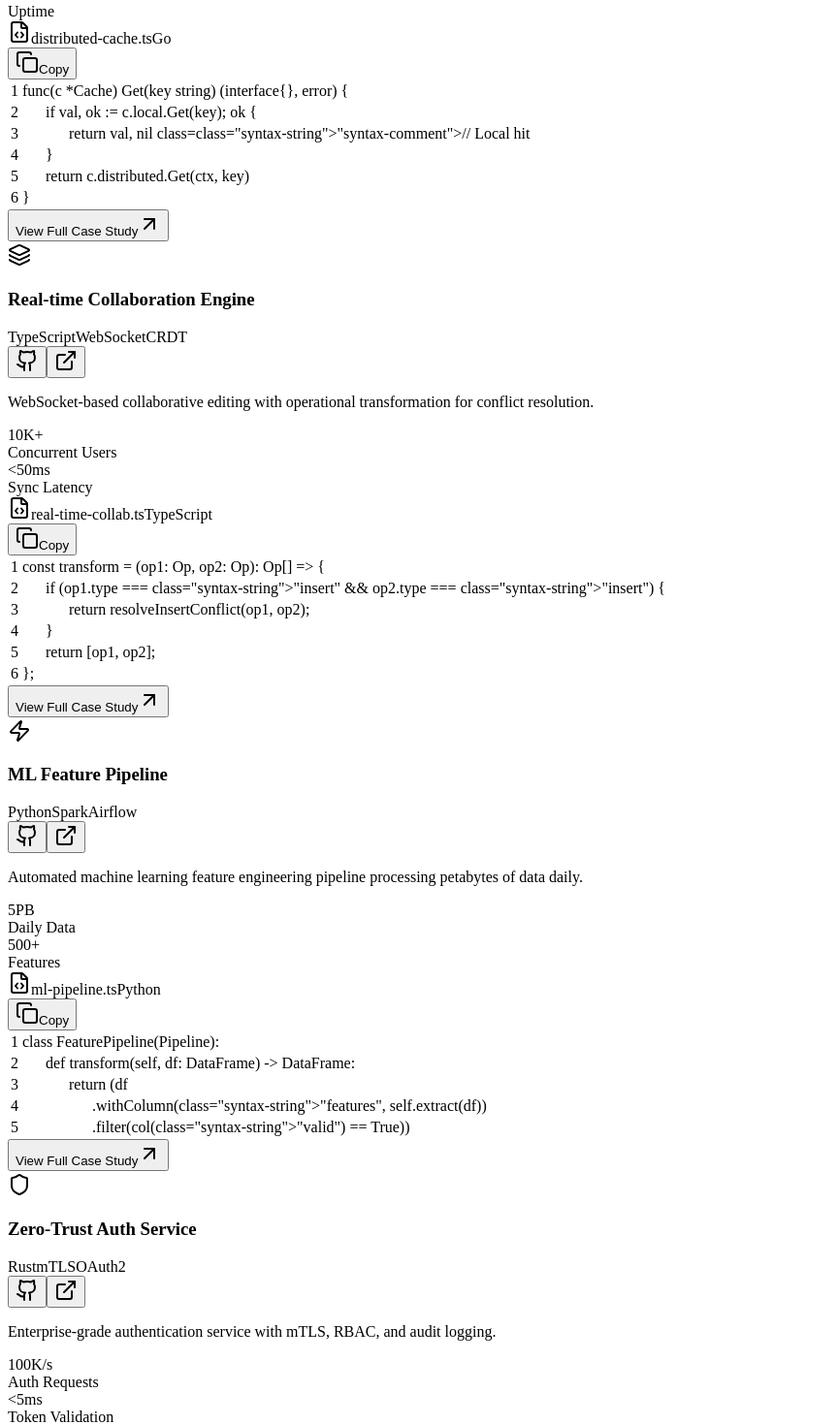
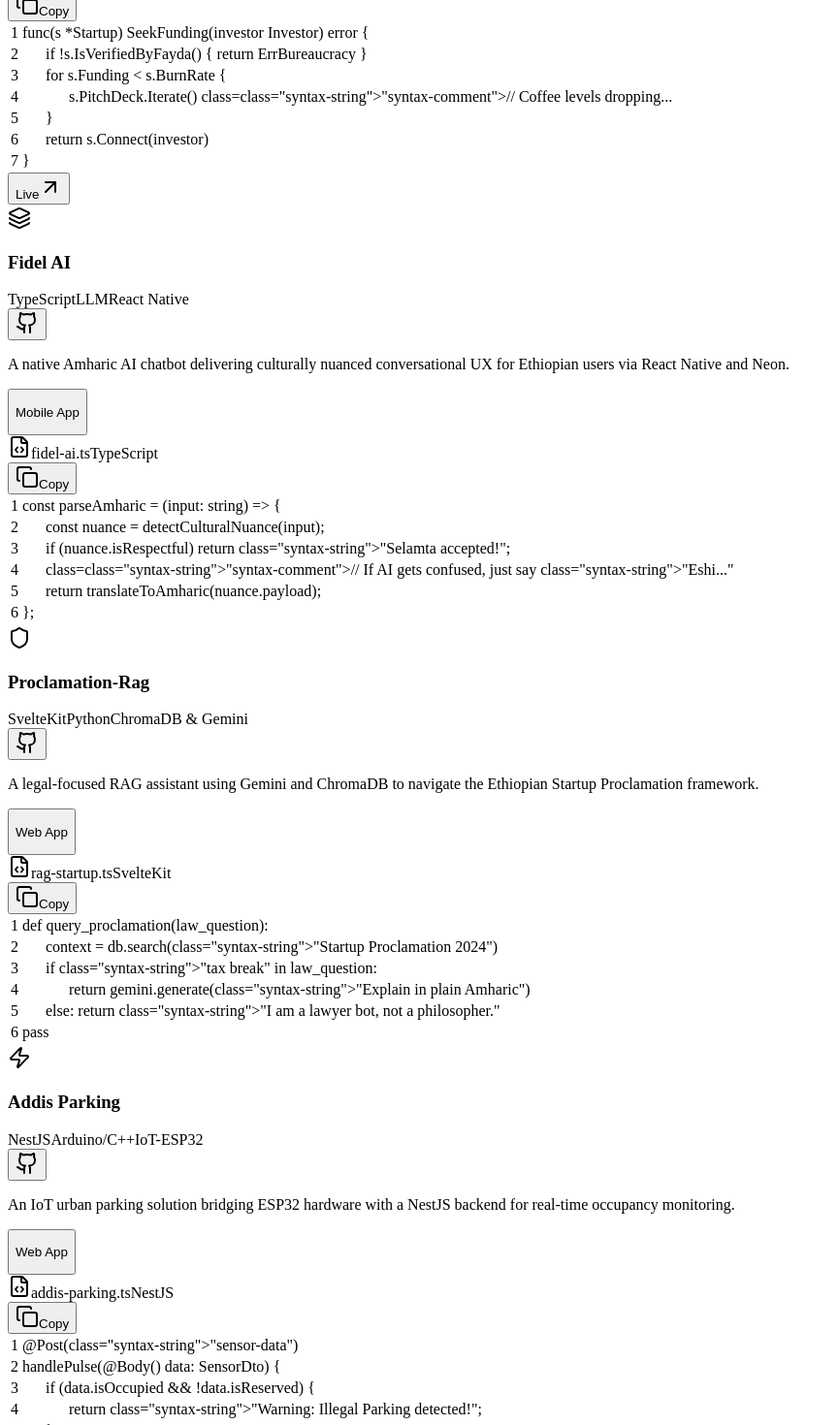
Before and after one commit to AlemayehuDabi/portfolio-, a Next.js app: page /project_page/Projects in a window 1280 px wide. Shown: the part 380-1850 px from the top of the page at 97% size, without its empty margins (0-864 px from the left). Built offline with nearby package versions, Linux system fonts and the light colour scheme.

Commit message:
fix: bento-grid updated

```diff
--- a/component/BentoGrid.tsx
+++ b/component/BentoGrid.tsx
@@ -1,97 +1,141 @@
 import { motion } from 'framer-motion';
 import SpotlightCard from './SpotlightCard';
 import CodePreview from './CodePreview';
-import { ExternalLink, Github, ArrowUpRight, Layers, Zap, Shield, Database } from 'lucide-react';
+import { ExternalLink, Github, ArrowUpRight, Layers, Zap, Shield, Database, Terminal, BookOpen } from 'lucide-react';
 import MagneticButton from './MagneticButton';
+import Link from 'next/link';
 
 interface Project {
   id: string;
   title: string;
   description: string;
+  type: string;
   tags: string[];
   stats: { label: string; value: string }[];
   icon: React.ReactNode;
   featured?: boolean;
   code: { number: number; content: string; indent?: number }[];
+  website?: string
+  github: string
 }
 
   const projects: Project[] = [
     {
-    id: 'distributed-cache',
-    title: 'Distributed Cache System',
-    description: 'High-performance distributed caching solution handling 1M+ requests/second with 99.99% uptime.',
-    tags: ['Go', 'Redis', 'gRPC', 'Kubernetes'],
-    stats: [
-      { label: 'Requests/sec', value: '1M+' },
-      { label: 'Latency', value: '<1ms' },
-      { label: 'Uptime', value: '99.99%' },
-    ],
+      id: 'green-circle',
+      title: 'Green Circle',
+      description: 'A verified startup ecosystem platform connecting Ethiopian entrepreneurs with investors and data analysis via Next.js and Go.',
+      tags: ['Next.js', 'Go', 'VeriFayda', 'Better-Auth'],
+      stats: [],
+      type: 'Web App',
       icon: <Database className="w-6 h-6" />,
       featured: true,
       code: [
-      { number: 1, content: 'func (c *Cache) Get(key string) (interface{}, error) {' },
-      { number: 2, content: 'if val, ok := c.local.Get(key); ok {', indent: 1 },
-      { number: 3, content: 'return val, nil // Local hit', indent: 2 },
-      { number: 4, content: '}', indent: 1 },
-      { number: 5, content: 'return c.distributed.Get(ctx, key)', indent: 1 },
-      { number: 6, content: '}' },
+        { number: 1, content: 'func (s *Startup) SeekFunding(investor Investor) error {' },
+        { number: 2, content: 'if !s.IsVerifiedByFayda() { return ErrBureaucracy }', indent: 1 },
+        { number: 3, content: 'for s.Funding < s.BurnRate {', indent: 1 },
+        { number: 4, content: 's.PitchDeck.Iterate() // Coffee levels dropping...', indent: 2 },
+        { number: 5, content: '}', indent: 1 },
+        { number: 6, content: 'return s.Connect(investor)', indent: 1 },
+        { number: 7, content: '}' },
       ],
+      website: "https://greencricledev.vercel.app/",
+      github: "https://github.com/AlemayehuDabi/Green-Circle"
     },
     {
-    id: 'real-time-collab',
-    title: 'Real-time Collaboration Engine',
-    description: 'WebSocket-based collaborative editing with operational transformation for conflict resolution.',
-    tags: ['TypeScript', 'WebSocket', 'CRDT', 'React'],
-    stats: [
-      { label: 'Concurrent Users', value: '10K+' },
-      { label: 'Sync Latency', value: '<50ms' },
-    ],
+      id: 'fidel-ai',
+      title: 'Fidel AI',
+      description: 'A native Amharic AI chatbot delivering culturally nuanced conversational UX for Ethiopian users via React Native and Neon.',
+      tags: ['TypeScript', 'LLM', 'React Native'],
+      stats: [],
+      type: 'Mobile App',
       icon: <Layers className="w-6 h-6" />,
       code: [
-      { number: 1, content: 'const transform = (op1: Op, op2: Op): Op[] => {' },
-      { number: 2, content: 'if (op1.type === "insert" && op2.type === "insert") {', indent: 1 },
-      { number: 3, content: 'return resolveInsertConflict(op1, op2);', indent: 2 },
-      { number: 4, content: '}', indent: 1 },
-      { number: 5, content: 'return [op1, op2];', indent: 1 },
+        { number: 1, content: 'const parseAmharic = (input: string) => {' },
+        { number: 2, content: 'const nuance = detectCulturalNuance(input);', indent: 1 },
+        { number: 3, content: 'if (nuance.isRespectful) return "Selamta accepted!";', indent: 1 },
+        { number: 4, content: '// If AI gets confused, just say "Eshi..."', indent: 1 },
+        { number: 5, content: 'return translateToAmharic(nuance.payload);', indent: 1 },
         { number: 6, content: '};' },
       ],
+      // website: "",
+      github: "https://github.com/bemnetMussa/fidel_AI"
     },
     {
-    id: 'ml-pipeline',
-    title: 'ML Feature Pipeline',
-    description: 'Automated machine learning feature engineering pipeline processing petabytes of data daily.',
-    tags: ['Python', 'Spark', 'Airflow', 'AWS'],
-    stats: [
-      { label: 'Daily Data', value: '5PB' },
-      { label: 'Features', value: '500+' },
+      id: 'rag-startup',
+      title: 'Proclamation-Rag',
+      description: 'A legal-focused RAG assistant using Gemini and ChromaDB to navigate the Ethiopian Startup Proclamation framework.',
+      tags: ['SvelteKit', 'Python', 'ChromaDB & Gemini'],
+      stats: [],
+      type: 'Web App',
+      icon: <Shield className="w-6 h-6" />,
+      code: [
+        { number: 1, content: 'def query_proclamation(law_question):' },
+        { number: 2, content: 'context = db.search("Startup Proclamation 2024")', indent: 1 },
+        { number: 3, content: 'if "tax break" in law_question:', indent: 1 },
+        { number: 4, content: 'return gemini.generate("Explain in plain Amharic")', indent: 2 },
+        { number: 5, content: 'else: return "I am a lawyer bot, not a philosopher."', indent: 1 },
+        { number: 6, content: 'pass' },
       ],
+      // website: "",
+      github: "https://github.com/AlemayehuDabi/rag_AI_Assistance/"
+    },
+    {
+      id: 'addis-parking',
+      title: 'Addis Parking',
+      description: 'An IoT urban parking solution bridging ESP32 hardware with a NestJS backend for real-time occupancy monitoring.',
+      tags: ['NestJS', 'Arduino/C++', 'IoT-ESP32'],
+      stats: [],
+      type: 'Web App',
       icon: <Zap className="w-6 h-6" />,
       code: [
-      { number: 1, content: 'class FeaturePipeline(Pipeline):' },
-      { number: 2, content: 'def transform(self, df: DataFrame) -> DataFrame:', indent: 1 },
-      { number: 3, content: 'return (df', indent: 2 },
-      { number: 4, content: '.withColumn("features", self.extract(df))', indent: 3 },
-      { number: 5, content: '.filter(col("valid") == True))', indent: 3 },
+        { number: 1, content: '@Post("sensor-data")' },
+        { number: 2, content: 'handlePulse(@Body() data: SensorDto) {' },
+        { number: 3, content: 'if (data.isOccupied && !data.isReserved) {', indent: 1 },
+        { number: 4, content: 'return "Warning: Illegal Parking detected!";', indent: 2 },
+        { number: 5, content: '}', indent: 1 },
+        { number: 6, content: 'this.db.updateMap(data.spot_id, data.status);', indent: 1 },
+        { number: 7, content: '}' },
       ],
+      // website: "",
+      github: "https://github.com/AlemayehuDabi/Addis_Parking"
     },
     {
-    id: 'auth-service',
-    title: 'Zero-Trust Auth Service',
-    description: 'Enterprise-grade authentication service with mTLS, RBAC, and audit logging.',
-    tags: ['Rust', 'mTLS', 'OAuth2', 'PostgreSQL'],
-    stats: [
-      { label: 'Auth Requests', value: '100K/s' },
-      { label: 'Token Validation', value: '<5ms' },
+      id: 'nira',
+      title: 'NIRA',
+      description: 'A multi-agent orchestration system for community incident response and emergency prioritization in municipal services.',
+      tags: ['Python', 'FastAPI', 'Multi-Agent'],
+      stats: [],
+      type: 'Web App',
+      icon: <Terminal className="w-6 h-6" />,
+      code: [
+        { number: 1, content: 'class IncidentOrchestrator:' },
+        { number: 2, content: 'def dispatch_agents(self, report):', indent: 1 },
+        { number: 3, content: 'agents = [VerifyAgent(), PrioritizeAgent()]', indent: 1 },
+        { number: 4, content: 'if report.is_emergency:', indent: 1 },
+        { number: 5, content: 'return agents.shout_at_volunteers(report)', indent: 2 },
+        { number: 6, content: 'return agents.process_queue()', indent: 1 },
       ],
-    icon: <Shield className="w-6 h-6" />,
+      // website: "",
+      github: "https://github.com/AlemayehuDabi/NIRA-module-2-ready-tensor-"
+    },
+    {
+      id: 'bloggy',
+      title: 'Bloggy',
+      description: 'A full-stack bookstore platform with SvelteKit and Better Auth, featuring content management and secure checkout.',
+      tags: ['SvelteKit', 'Better-Auth', 'Prisma'],
+      stats: [],
+      type: 'Web App',
+      icon: <BookOpen className="w-6 h-6" />,
       code: [
-      { number: 1, content: 'impl AuthService for Service {' },
-      { number: 2, content: 'async fn validate(&self, token: &str) -> Result<Claims> {', indent: 1 },
-      { number: 3, content: 'let claims = self.jwt.decode(token)?;', indent: 2 },
-      { number: 4, content: 'self.verify_permissions(&claims).await', indent: 2 },
-      { number: 5, content: '}', indent: 1 },
-      { number: 6, content: '}' },
+        { number: 1, content: 'export const load = async ({ locals }) => {' },
+        { number: 2, content: 'const session = await locals.auth();', indent: 1 },
+        { number: 3, content: 'if (!session) redirect(302, "/buy-a-book-first");', indent: 1 },
+        { number: 4, content: 'const books = await prisma.book.findMany();', indent: 1 },
+        { number: 5, content: 'return { books };', indent: 1 },
+        { number: 6, content: '};' },
       ],
+      // website: "",
+      github: "https://github.com/AlemayehuDabi/Bloggy"
     },
   ];
 
@@ -147,23 +191,38 @@ export default function BentoGrid() {
                   </div>
                 </div>
                 <div className="flex gap-2">
+                  <Link href={project.github} target='_blank'>
                     <MagneticButton
                       className="p-2 rounded-lg hover:bg-secondary transition-colors text-muted-foreground hover:text-foreground"
                       magneticStrength={0.3}
                     >
                       <Github className="w-4 h-4" />
                     </MagneticButton>
+                  </Link>
+                  {
+                    project.website && (
+                        <Link href={project.website} target='_blank'>
                           <MagneticButton
                             className="p-2 rounded-lg hover:bg-secondary transition-colors text-muted-foreground hover:text-foreground"
                             magneticStrength={0.3}
                           >
                             <ExternalLink className="w-4 h-4" />
                           </MagneticButton>
+                        </Link>
+                    )
+                  }
+
                 </div>
               </div>
 
               {/* Description */}
               <p className="text-muted-foreground">{project.description}</p>
+
+              {/* type */}
+              <button className='flex items-center justify-center px-4 py-2'>
+                <p className=''>{project.type}</p>
+              </button>
+
 
               {/* Stats */}
               <div className="flex gap-6">
@@ -175,6 +234,7 @@ export default function BentoGrid() {
                 ))}
               </div>
 
+
               {/* Code Preview */}
               <CodePreview
                 title={`${project.id}.ts`}
@@ -182,14 +242,21 @@ export default function BentoGrid() {
                 code={project.code}
               />
 
+              {/* later this page is for photo modal */}
               {/* View Project Button */}
+              {
+                project.website && (
+                  <Link href={project.website} target='_blank'>
                     <MagneticButton
                       className="w-full py-3 rounded-lg bg-secondary hover:bg-secondary/80 transition-colors flex items-center justify-center gap-2 text-sm font-medium"
                       magneticStrength={0.15}
                     >
-                View Full Case Study
+                      Live
                       <ArrowUpRight className="w-4 h-4" />
                     </MagneticButton>
+                </Link>
+                )
+              }
             </div>
           </SpotlightCard>
         </motion.div>
```
Lines whose indentation alone changed are shown as unchanged.
